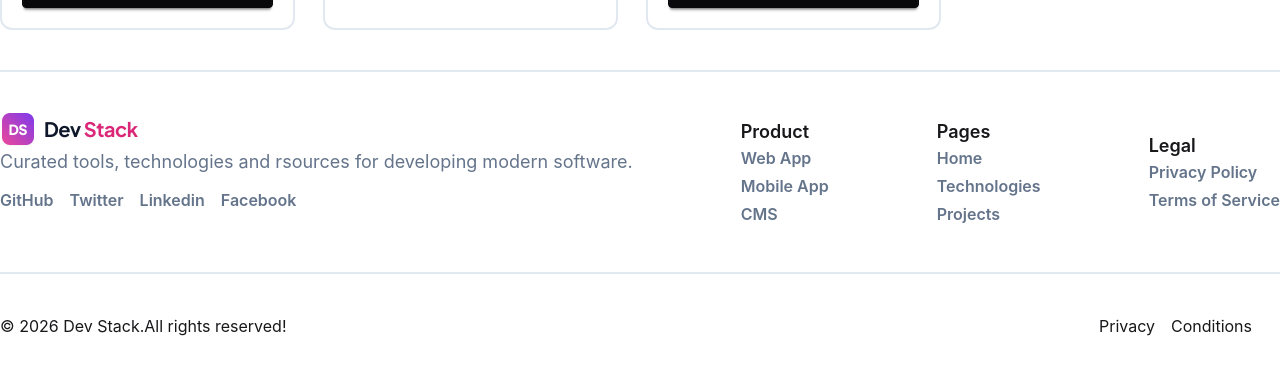
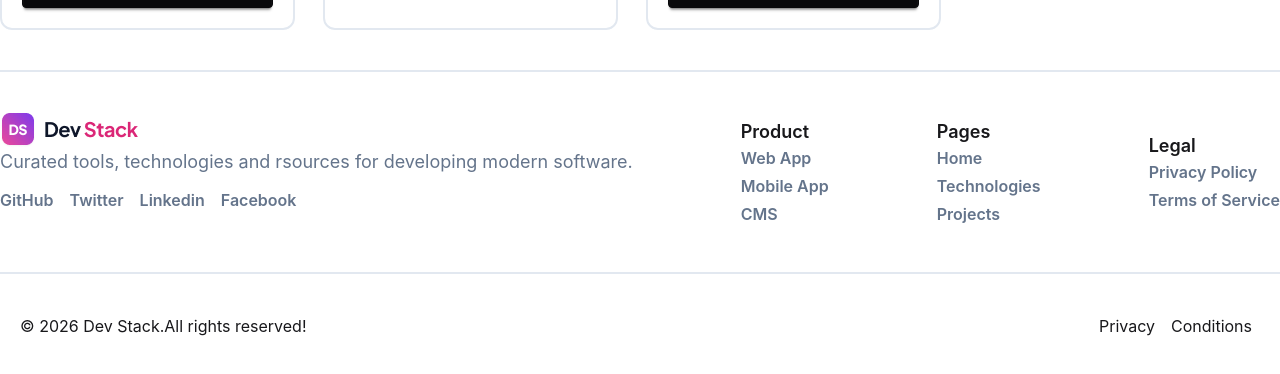
Before and after one commit to Maha-bub/DevStack-A5, a React (Vite) app: page / in a window 1280 px wide. Shown: the part 2512-2886 px from the top of the page. Built offline with nearby package versions, Linux system fonts and the light colour scheme.

Commit message:
footer layout update

```diff
--- a/src/Components/Footer.tsx
+++ b/src/Components/Footer.tsx
@@ -2,7 +2,7 @@ import FooterLogo from '../assets/logo-text.png'
 const Footer = () => {
     return (
         <>
-            <footer className='mt-10 py-10 border-t-2 border-slate-200'>
+            <footer className='mt-10 pt-10 border-t-2 border-slate-200'>
                 <div className='max-w-7xl mx-auto flex justify-between items-center'>
                     <div>
                         <img src={FooterLogo} alt="" />
@@ -39,8 +39,8 @@ const Footer = () => {
 
                     </div>
                 </div>
-                <div className='container mt-10 pt-10 flex justify-between mx-auto border-t-2 border-slate-200'>
-                    <p>&copy; 2026 Dev Stack.All rights reserved!</p>
+                <div className='container m-10 pt-10 flex justify-between mx-auto border-t-2 border-slate-200'>
+                    <p className='ml-5'>&copy; 2026 Dev Stack.All rights reserved!</p>
                     <ul className='flex justify-between gap-4 mx-7 space-y-1'>
                         <li>Privacy</li>
                         <li>Conditions</li>
```
